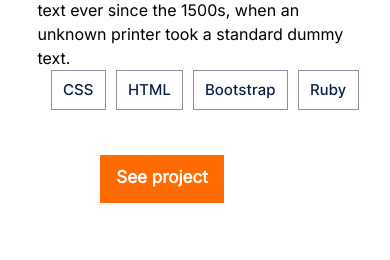
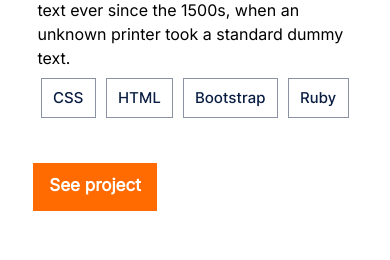
Before and after one commit to Spacelama587/Portfolio-Hero, a website: page index.html in a window 390 px wide. Shown: the part 1426-1686 px from the top of the page. Drawn offline with Linux system fonts and the light colour scheme; a web font is replaced by a local one.

Commit message:
Fix button and tags for mob version

```diff
--- a/style.css
+++ b/style.css
@@ -237,6 +237,15 @@ li {
     padding-left: 5%;
     padding-top: 5%;
   }
+
+  .work1-tag {
+    margin-left: -5%;
+    margin-top: 2%;
+  }
+
+  .button-work1 {
+    margin-left: 33px;
+  }
 }
 
 @media (max-width: 375px) {
@@ -346,7 +355,6 @@ hr {
   color: #fff;
   border: none;
   box-shadow: none;
-  margin-left: 100px;
   margin-top: 25px;
 }
 
@@ -805,9 +813,13 @@ form {
     margin-left: -2rem;
   }
 
+  .button-work1 {
+    display: hidden;
+  }
+
   .button-work1-desktop {
     display: flex;
-    margin-left: 35rem;
+    margin-left: 40rem;
     margin-top: -10rem;
   }
 
```
